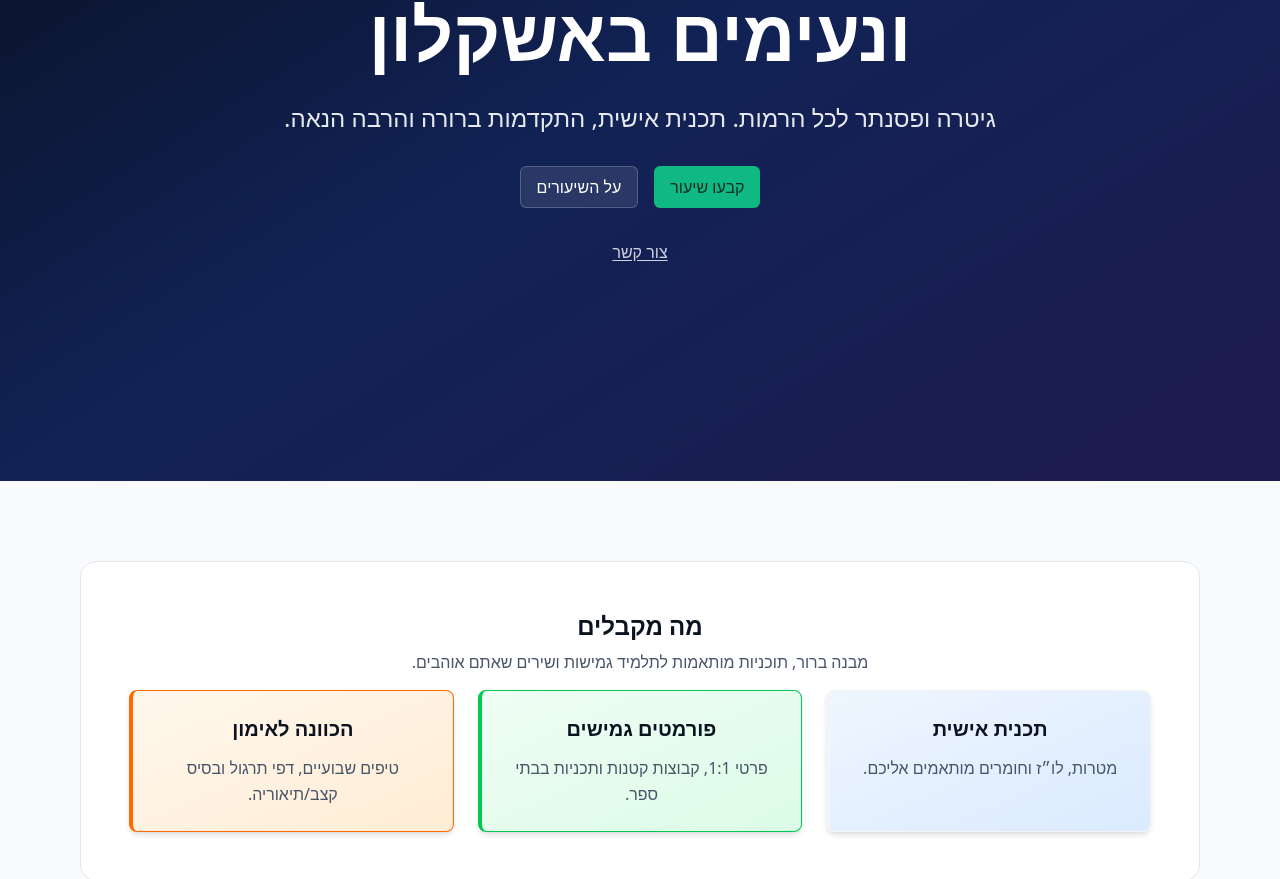
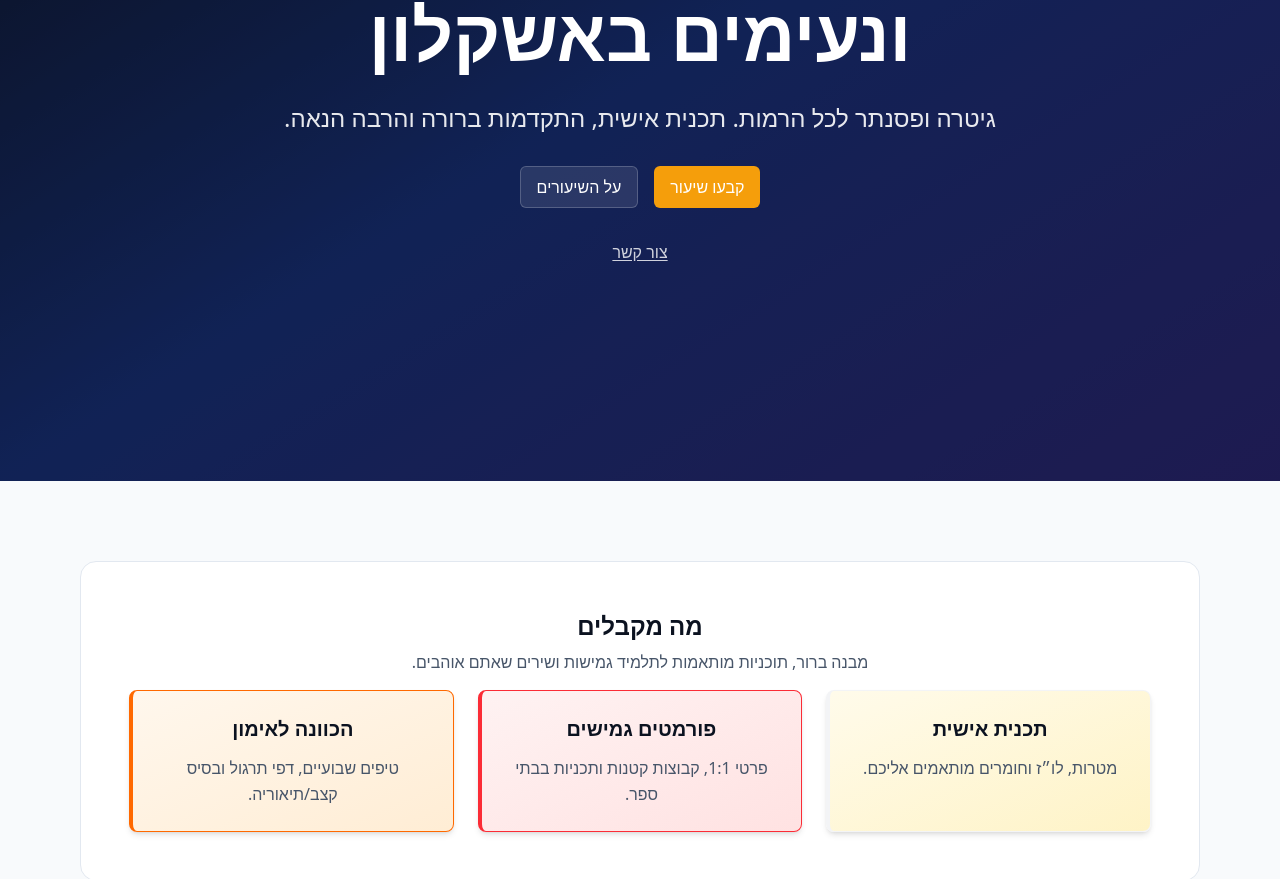
Before and after one commit to doronc36-rgb/guitar-lessons, a Next.js app: page / in a window 1280 px wide. Shown: the part 382-1261 px from the top of the page. Built offline with nearby package versions, Linux system fonts and the light colour scheme; no server answers.

Commit message:
Implement warm, creative color scheme optimized for music lessons

```diff
--- a/src/app/HomeClient.tsx
+++ b/src/app/HomeClient.tsx
@@ -39,14 +39,14 @@ export default function HomeClient() {
 
       <Container className="mt-12">
         <div className="grid gap-8 md:grid-cols-3">
-          <Section id="about" title={t.home.fitFor.title} className="border-l-4 border-blue-500 bg-gradient-to-br from-blue-50 to-blue-100 dark:from-blue-900/20 dark:to-blue-800/20">
+          <Section id="about" title={t.home.fitFor.title} className="border-l-4 border-amber-500 bg-gradient-to-br from-amber-50 to-amber-100 dark:from-amber-900/20 dark:to-amber-800/20">
             <ul className="list-disc pr-6 mt-1 text-[color:var(--foreground)] space-y-1">
               {t.home.fitFor.items.map((item) => (
                 <li key={item}>{item}</li>
               ))}
             </ul>
           </Section>
-          <Section title={t.home.whatYouGet.title} intro={t.marketing.features.subtitle} className="border-l-4 border-green-500 bg-gradient-to-br from-green-50 to-green-100 dark:from-green-900/20 dark:to-green-800/20">
+          <Section title={t.home.whatYouGet.title} intro={t.marketing.features.subtitle} className="border-l-4 border-red-500 bg-gradient-to-br from-red-50 to-red-100 dark:from-red-900/20 dark:to-red-800/20">
             <ul className="list-disc pr-6 mt-1 text-[color:var(--foreground)] space-y-1">
               {t.home.whatYouGet.items.map((item) => (
                 <li key={item}>{item}</li>
--- a/src/app/components/marketing/Features.tsx
+++ b/src/app/components/marketing/Features.tsx
@@ -12,8 +12,8 @@ export default function MarketingFeatures() {
         <div className="grid gap-6 md:grid-cols-3">
           {t.marketing.features.items.map((f: { title: string; body: string }, index: number) => {
             const colors = [
-              "border-l-4 border-blue-500 bg-gradient-to-br from-blue-50 to-blue-100 dark:from-blue-900/20 dark:to-blue-800/20",
-              "border-l-4 border-green-500 bg-gradient-to-br from-green-50 to-green-100 dark:from-green-900/20 dark:to-green-800/20",
+              "border-l-4 border-amber-500 bg-gradient-to-br from-amber-50 to-amber-100 dark:from-amber-900/20 dark:to-amber-800/20",
+              "border-l-4 border-red-500 bg-gradient-to-br from-red-50 to-red-100 dark:from-red-900/20 dark:to-red-800/20",
               "border-l-4 border-orange-500 bg-gradient-to-br from-orange-50 to-orange-100 dark:from-orange-900/20 dark:to-orange-800/20"
             ];
             return (
--- a/src/app/components/marketing/Pricing.tsx
+++ b/src/app/components/marketing/Pricing.tsx
@@ -13,8 +13,8 @@ export default function MarketingPricing() {
         <div className="grid gap-4 md:grid-cols-3">
           {t.prices.items.map((p, index) => {
             const colors = [
-              "border-l-4 border-blue-500 bg-gradient-to-br from-blue-50 to-blue-100 dark:from-blue-900/20 dark:to-blue-800/20",
-              "border-l-4 border-green-500 bg-gradient-to-br from-green-50 to-green-100 dark:from-green-900/20 dark:to-green-800/20",
+              "border-l-4 border-amber-500 bg-gradient-to-br from-amber-50 to-amber-100 dark:from-amber-900/20 dark:to-amber-800/20",
+              "border-l-4 border-red-500 bg-gradient-to-br from-red-50 to-red-100 dark:from-red-900/20 dark:to-red-800/20",
               "border-l-4 border-orange-500 bg-gradient-to-br from-orange-50 to-orange-100 dark:from-orange-900/20 dark:to-orange-800/20"
             ];
             return (
--- a/src/app/components/marketing/Testimonials.tsx
+++ b/src/app/components/marketing/Testimonials.tsx
@@ -38,7 +38,7 @@ export default function MarketingTestimonials() {
   return (
     <Container className="py-20">
       <Section id="testimonials" title={t.marketing.testimonials.title} intro={t.marketing.testimonials.subtitle}>
-        <div className="p-6 rounded-md shadow-sm border-l-4 border-teal-500 bg-gradient-to-br from-teal-50 to-teal-100 dark:from-teal-900/20 dark:to-teal-800/20 border border-gray-100 dark:border-gray-700 text-center">
+        <div className="p-6 rounded-md shadow-sm border-l-4 border-amber-500 bg-gradient-to-br from-amber-50 to-amber-100 dark:from-amber-900/20 dark:to-amber-800/20 border border-gray-100 dark:border-gray-700 text-center">
           <div className="flex items-center justify-between">
             <button type="button" onClick={prev} aria-label={t.home.testimonials.prev} className="px-3 py-1.5 rounded-md border">‹</button>
             <div className="flex-1 px-4">
--- a/src/app/globals.css
+++ b/src/app/globals.css
@@ -7,9 +7,9 @@
   --muted: #475569; /* secondary text / subtle UI */
   --border: #E2E8F0; /* card/section borders */
   --surface: #FFFFFF; /* cards/sections/header/footer */
-  --accent: #10B981; /* buttons/links/highlights */
-  --accent-contrast: #052e2b; /* text on accent */
-  --primary: #10B981; /* if a separate primary is used */
+  --accent: #F59E0B; /* warm amber for creativity and energy */
+  --accent-contrast: #FFFFFF; /* white text on accent */
+  --primary: #DC2626; /* deep red for music passion */
 }
 
 @theme inline {
```
